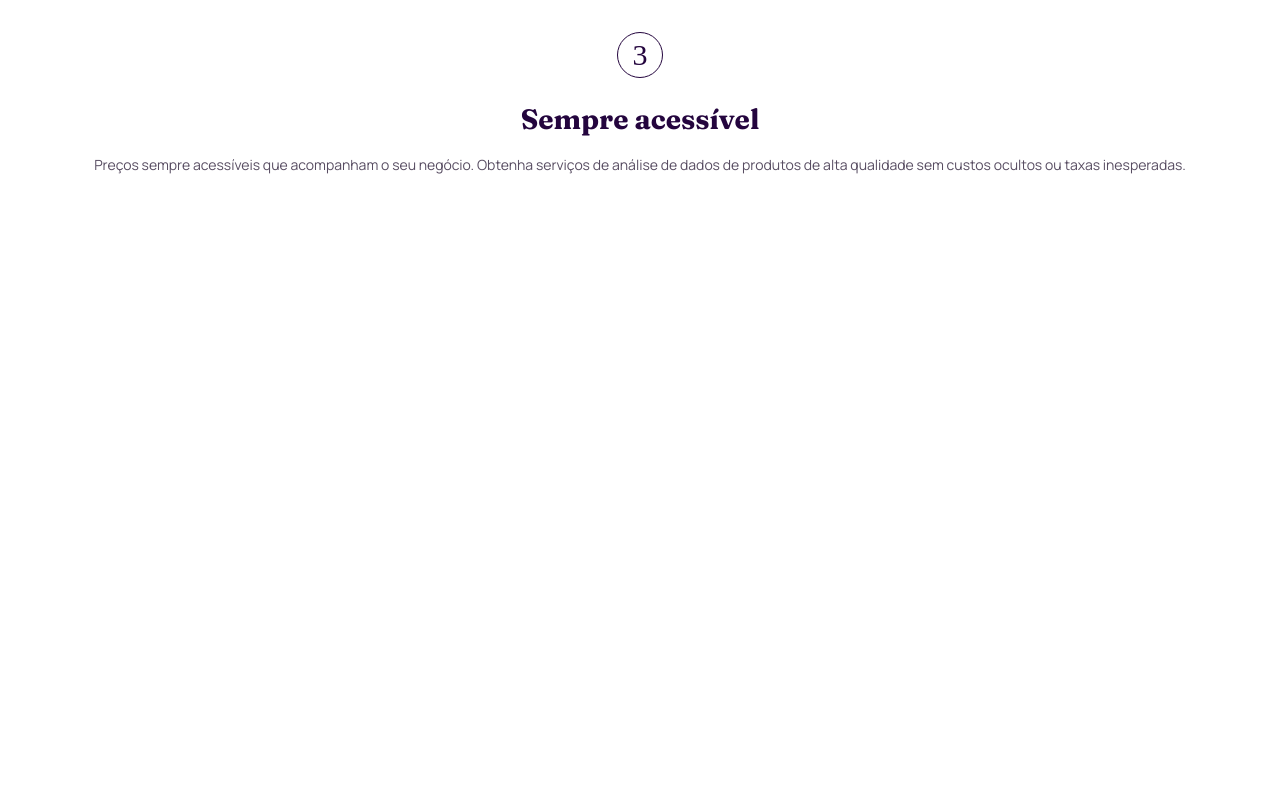
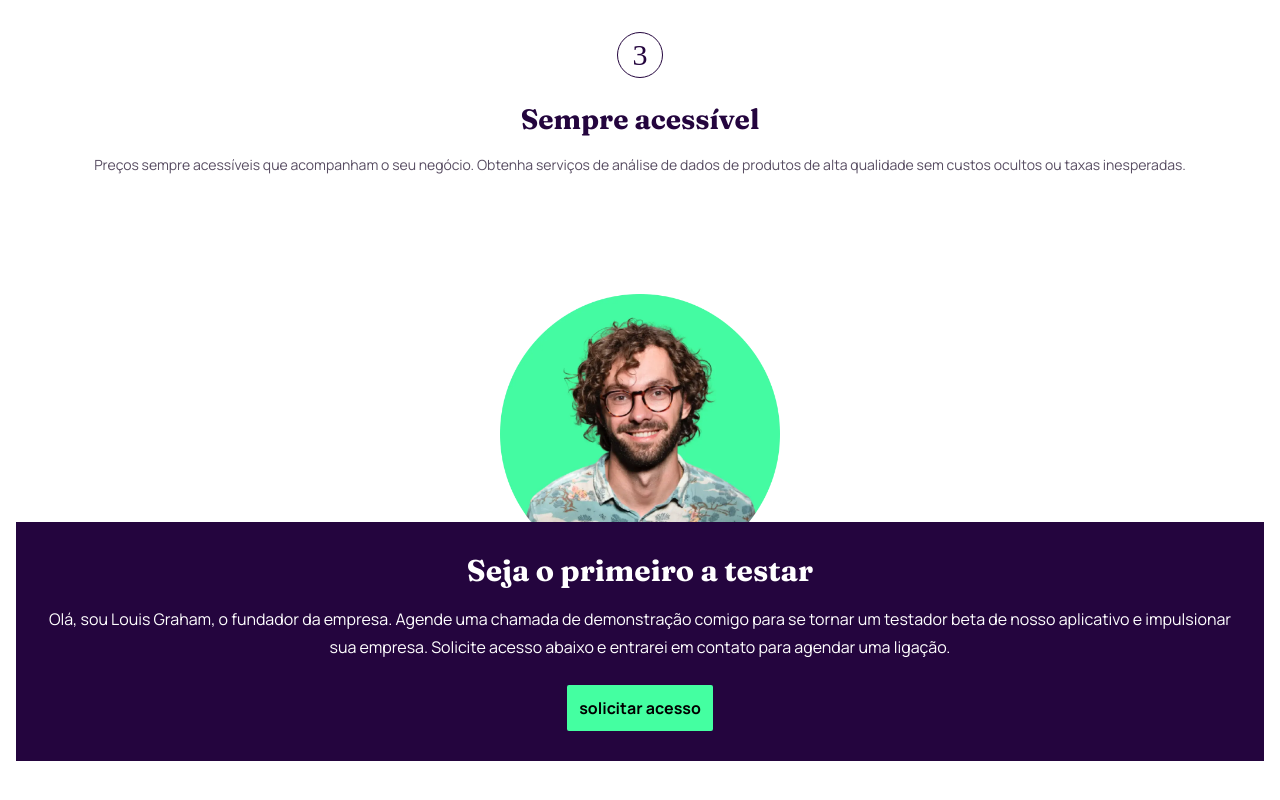
Before and after one commit to Dev-JoaoVictor/workit, a React (Vite) app: page / in a window 1280 px wide. Shown: the part 940-1740 px from the top of the page. Before the commit the page ends 1118 px from the top, so only its background shows below. Built offline with nearby package versions, Linux system fonts and the light colour scheme.

Commit message:
feat: adiciona a mensagem do fundador da empresa

```diff
--- a/src/components/Button/index.jsx
+++ b/src/components/Button/index.jsx
@@ -1,5 +1,5 @@
 import { Container } from "./styles";
 
-export function Button() {
-  return <Container>Saber mais</Container>;
+export function Button({ text }) {
+  return <Container>{text}</Container>;
 }
--- a/src/components/Button/styles.js
+++ b/src/components/Button/styles.js
@@ -7,5 +7,5 @@ export const Container = styled.button`
   font-family: ${({ theme }) => theme.FONTS.SECONDARY};
   font-weight: bold;
   font-size: 1.6rem;
-  border-radius: 4px;
+  border-radius: 2px;
 `;
--- a/src/page/Home/index.jsx
+++ b/src/page/Home/index.jsx
@@ -1,10 +1,11 @@
-import { Header, Services } from "./styles";
+import { Header, Message, Services } from "./styles";
 
 import { Button } from "../../components/Button";
 import { Service } from "../../components/Service";
 
+import deviceMobile from "../../assets/images/image-hero.webp";
 import logoLight from "../../assets/images/logo-light.svg";
-import deviceMobile from "../../assets/images/mobile.png";
+import founder from "../../assets/images/image-founder.webp";
 
 export function Home() {
   return (
@@ -12,16 +13,16 @@ export function Home() {
       <Header>
         <div>
           <nav>
-            <img src={logoLight} alt="" />
+            <img src={logoLight} alt="Logo da empresa Workit" />
             <a href="#">Solicitar Acesso</a>
           </nav>
           <section>
             <h1>
               Dados <strong>adaptados</strong> às suas necessidades
             </h1>
-            <Button />
+            <Button  text="saber mais"/>
           </section>
-          <img src={deviceMobile} alt="" />
+          <img src={deviceMobile} alt="imagem ilustrativa de um celular" />
         </div>
       </Header>
       <Services>
@@ -41,6 +42,19 @@ export function Home() {
           text="Preços sempre acessíveis que acompanham o seu negócio. Obtenha serviços de análise de dados de produtos de alta qualidade sem custos ocultos ou taxas inesperadas."
         />
       </Services>
+      <Message>
+        <img src={founder} alt="imagem do fundador da empresa" />
+        <div>
+          <h3>Seja o primeiro a testar</h3>
+          <p>
+            Olá, sou Louis Graham, o fundador da empresa. Agende uma chamada de
+            demonstração comigo para se tornar um testador beta de nosso
+            aplicativo e impulsionar sua empresa. Solicite acesso abaixo e
+            entrarei em contato para agendar uma ligação.
+          </p>
+          <Button text="solicitar acesso"/>
+        </div>
+      </Message>
     </main>
   );
 }
--- a/src/page/Home/styles.js
+++ b/src/page/Home/styles.js
@@ -44,6 +44,7 @@ export const Header = styled.header`
     }
 
      > img {
+      width: 32rem;
       position: absolute;
       left: 30px;
     }
@@ -65,3 +66,35 @@ export const Services = styled.section`
   padding: 0 1.6rem;
   margin-top: 12rem;
 `;
+
+export const Message = styled.section`
+  text-align: center;
+  margin-top: 10rem;
+  padding: 1.6rem;
+  position: relative;
+
+  img {
+    width: 28rem;
+  }
+
+  > div {
+    padding: 3rem;
+    color: ${({ theme }) => theme.COLORS.WHITE_100};
+    background-color: ${({ theme }) => theme.COLORS.PURPLE_200};
+
+    position:relative;
+    top: -54px;
+
+    h3 {
+      font-size: 3rem;
+      font-family: ${({ theme }) => theme.FONTS.PRIMARY};
+    }
+
+    p {
+      font-size: 1.6rem;
+      font-family: ${({ theme }) => theme.FONTS.SECONDARY};
+      line-height: 2.8rem;
+      margin: 1.6rem 0 2.4rem;
+    }
+  }
+`;
```
Also changed, not shown: src/assets/images/image-hero.webp (added), src/assets/images/mobile.png (deleted).
